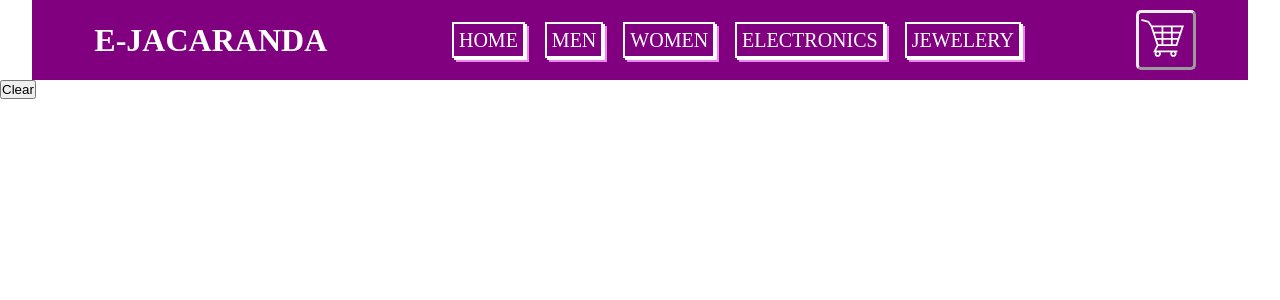
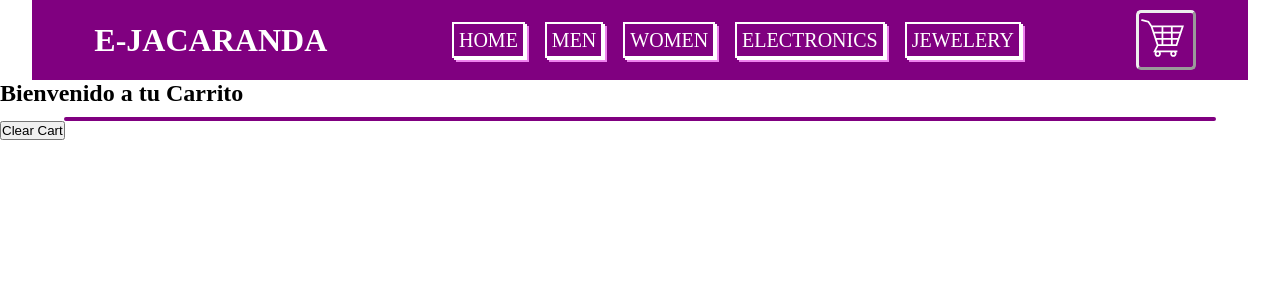
Before and after one commit to Gaddi-LPM/React-Ecommerce, a React (Create React App) app: page /cart in a window 1280 px wide. Shown: the top 300 px of the page. Built offline with nearby package versions, Linux system fonts and the light colour scheme.

Commit message:
Continue Modifed

```diff
--- a/src/App.js
+++ b/src/App.js
@@ -17,7 +17,6 @@ function App() {
     <ShopProvider>
       <BrowserRouter>
         <NavBar/>
-        {/* <ItemListContainer greeting={"Bienvenidos a la App!"}/>  */}
         <Routes>
           <Route path="/" element={<ItemListContainer/>}/>
           <Route path="/category/:categoryId" element={<ItemListContainer/>}/>
--- a/src/Containers/CartContainer/index.jsx
+++ b/src/Containers/CartContainer/index.jsx
@@ -7,17 +7,17 @@ import "./style.css";
 
 const CartContainer = () => {
 
-  const {cart, removeItem, cleanCart} = useContext(Shop);
-
+  const {cart, cleanCart} = useContext(Shop);
 
   return (
+
     <div className='Cart-Container'>
 
-      <FullCar product={cart} remove={removeItem}/>
-      <button onClick={cleanCart}>Clear</button>
+      <h2>Bienvenido a tu Carrito</h2>
+      <FullCar product={cart}/>
+      <button onClick={cleanCart}>Clear Cart</button>
 
     </div>
-
 
   )
 }
--- a/src/Context/ShopProvider.jsx
+++ b/src/Context/ShopProvider.jsx
@@ -7,7 +7,6 @@ export const Shop = createContext(null);
 const ShopProvider = ({children}) => {
 
     const [cart , setCart] = useState([]);
-
     const addItem = (item)=>{
 
         const productoRepetido = isInCart(item.id);
@@ -25,7 +24,6 @@ const ShopProvider = ({children}) => {
             const cartModificado = [...cart, item];
             setCart(cartModificado)
         }
-
     }
 
     const isInCart = (id)=>{
--- a/src/componets/FullCar/index.jsx
+++ b/src/componets/FullCar/index.jsx
@@ -1,23 +1,24 @@
 import React from 'react'
+import { useContext } from 'react';
+import { Shop } from '../../Context/ShopProvider';
 import "./style.css";
 
 
 const FullCar = (props) => {
 
-    //console.log(props.remove);
-
+    const {removeItem} = useContext(Shop);
 
   return (
 
-        <div>
+        <div className='fullcart'>
             {props.product.map(item =>{
                 return <div className='container-fullCar' key={item.id}>
 
                           <img src={item.image} style={{width:70 , height:70}} alt="product"/>
                           <p>{item.title}</p>
-                          <p>{item.price}</p>
-                          <p>{item.quantity}</p>
-                          <button>REMOVE</button>
+                          <p>${item.price}</p>
+                          <p>Cantidad {item.quantity}</p>
+                          <button onClick={()=>removeItem(item)}>REMOVE</button>
 
                         </div>
             } )}
--- a/src/componets/FullCar/style.css
+++ b/src/componets/FullCar/style.css
@@ -1,11 +1,25 @@
 .container-fullCar{
     display: flex;
+    width: 60%;
+    margin: 10px;
+    padding: 10px;
     align-items: center;
-    margin: 10px;
+    border: 1px solid black;
 }
 .container-fullCar p {
     margin-left: 10px;
 }
 .container-fullCar button {
     margin-left: 10px;
+    background-color: purple;
+    padding: 10px;
+    color: white;
+    cursor: pointer;
 }
+.fullcart{
+    width: 90%;
+    margin: auto;
+    margin-top: 10px;
+    border: 2px solid purple;
+    border-radius: 5px;
+}
```
